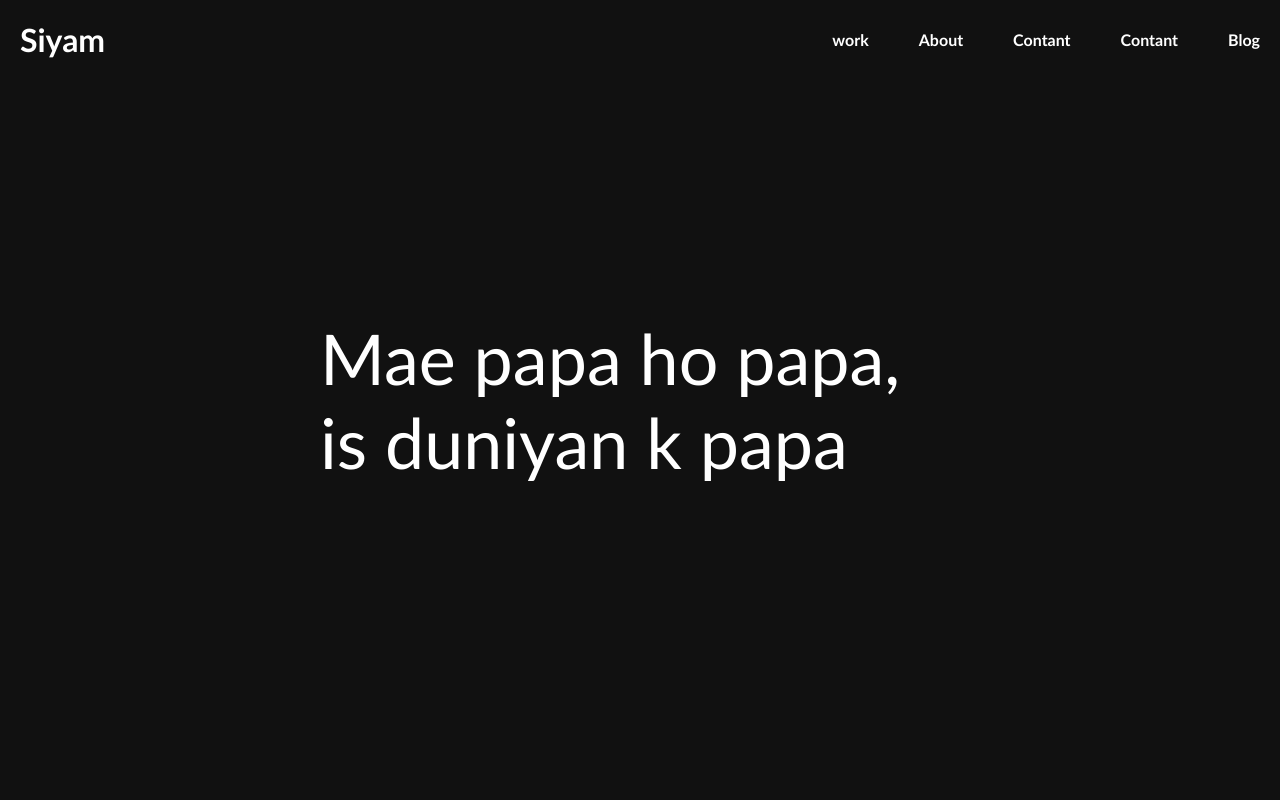
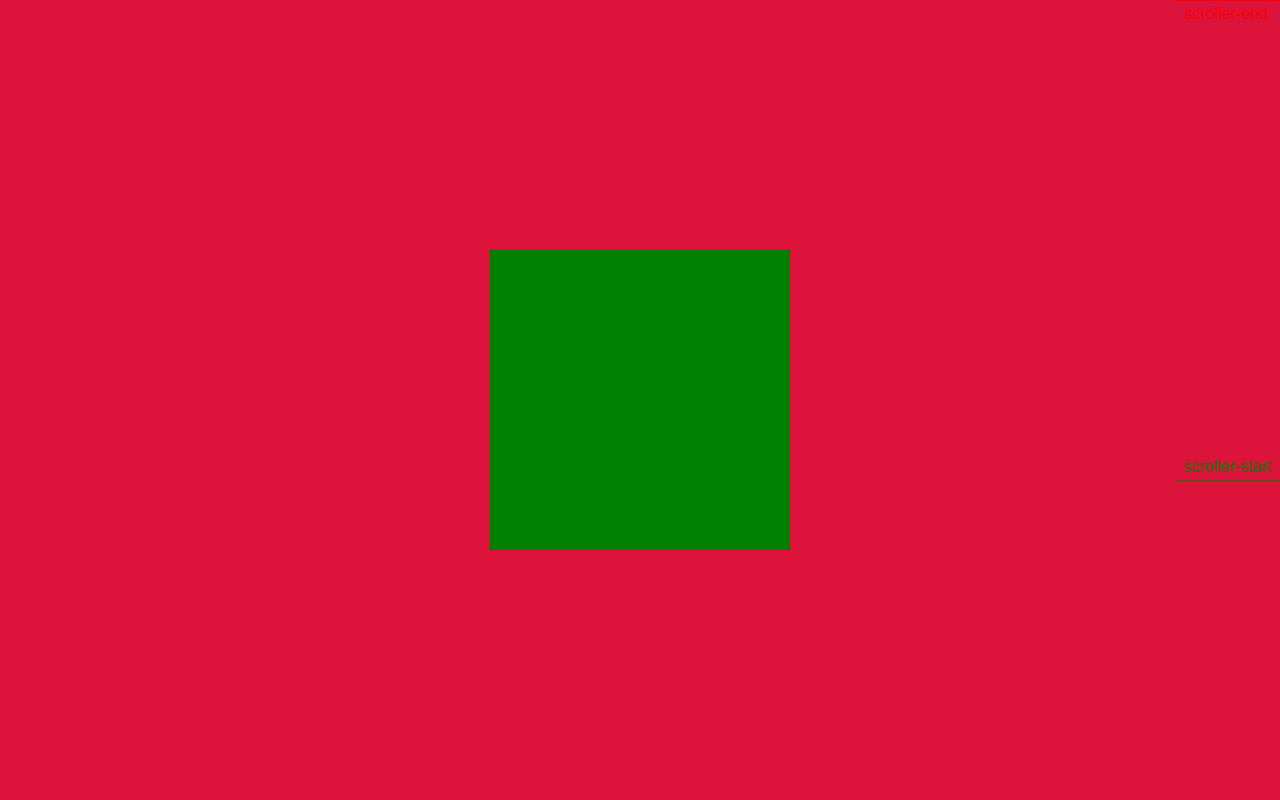
Before and after one commit to Ssiyam0123/gsap, a plain HTML site: page index.html in a window 1280 px wide. Shown: the top 800 px of the page. Drawn offline with nearby package versions, Linux system fonts and the light colour scheme.

Commit message:
scroll trigger

```diff
--- a/index.html
+++ b/index.html
@@ -7,19 +7,8 @@
     <link rel="stylesheet" href="style.css" />
   </head>
   <body>
-    <!-- <h1>hello i am h1</h1>
-    <h1>mae ho h1</h1>
-    <h1>ami h1</h1> -->
-    <!-- <div id="box">
-
-    </div>
-    <div id="box2"></div>
-    <div id="box3"></div> -->
-    <!-- <div id="box4"></div> -->
-     <div id="navbar">
-        <h1 id="navName">
-            Siyam
-        </h1>
+    <!-- <div id="navbar">
+      <h1 id="navName">Siyam</h1>
       <div id="navList">
         <h4>work</h4>
         <h4>About</h4>
@@ -29,16 +18,25 @@
       </div>
     </div>
 
-     <div id="paragraph">
-        Mae papa ho papa,
-        is duniyan k papa
+    <div id="paragraph">Mae papa ho papa, is duniyan k papa</div> -->
+
+    <div id="page1">
+      <div id="box"></div>
     </div>
+    <div id="page2">
+      <div id="box"></div>
+    </div>
+    <div id="page3">
+      <div id="box"></div>
+    </div>
+
     <script
       src="https://cdnjs.cloudflare.com/ajax/libs/gsap/3.12.5/gsap.min.js"
       integrity="sha512-7eHRwcbYkK4d9g/6tD/mhkf++eoTHwpNM9woBxtPUBWm67zeAfFC+HrdoE2GanKeocly/VxeLvIqwvCdk7qScg=="
       crossorigin="anonymous"
       referrerpolicy="no-referrer"
     ></script>
+    <script src="https://cdnjs.cloudflare.com/ajax/libs/gsap/3.12.5/ScrollTrigger.min.js" integrity="sha512-onMTRKJBKz8M1TnqqDuGBlowlH0ohFzMXYRNebz+yOcc5TQr/zAKsthzhuv0hiyUKEiQEQXEynnXCvNTOk50dg==" crossorigin="anonymous" referrerpolicy="no-referrer"></script>
     <script type="module" src="script.js"></script>
   </body>
 </html>
--- a/script.js
+++ b/script.js
@@ -64,25 +64,57 @@
 
 
 
-var tl = gsap.timeline()
+// var tl = gsap.timeline()
 
-tl.from("#navName",{
-    y: -30,
-    opacity:0,
+// tl.from("#navName",{
+//     y: -30,
+//     opacity:0,
+//     duaration:0.2,
+//     delay:0.2
+// })
+
+// tl.from("h4",{
+//     x:-30,
+//     opacity:0,
+//     duaration:0.2,
+//     stagger:0.1
+// })
+
+// tl.from("#paragraph",{
+//     x:-20,
+//     opacity:0,
+//     duaration:0.5,
+//     scale:0.3
+// })
+
+
+
+
+gsap.from("#page1 #box",{
+    scale:0,
+    delay:1,
     duaration:1,
-    delay:0.5
+    rotation:360,
+    borderRadius:"50%"
+})
+gsap.from("#page2 #box",{
+    scale:0,
+    delay:1,
+    duaration:1,
+    rotation:360,
+    borderRadius:"50%",
+    scrollTrigger:{
+        trigger:"#page2 #box",
+        scroller: "body",
+        markers:true,
+        start: "top 60%"
+    }
 })
 
-tl.from("h4",{
-    y:-30,
-    opacity:0,
-    duaration:0.2,
-    stagger:0.3
+gsap.from("#page3 #box",{
+    backgroundColor: "red",
+    borderRadius:"50%",
+    scrollTrigger: "#page3 #box",
+    delay:1,
+    duaration:2
 })
-
-tl.from("#paragraph",{
-    y:20,
-    opacity:0,
-    duaration:0.5,
-    scale:0.3
-})
--- a/style.css
+++ b/style.css
@@ -41,6 +41,8 @@ body{
     justify-content: space-between;
     /* background-color: red; */
     padding: 20px;
+    width: 80%;
+    margin: auto;
 }
 
 #navList{
@@ -48,6 +50,7 @@ body{
     align-items: center;
     justify-content: space-between;
     gap: 50px;
+
 }
 
 #paragraph{
@@ -57,3 +60,34 @@ left: 50%;
 transform: translate(-50%, -50%);
 font-size: 70px;
 }
+
+#page1{
+    width: 100%;
+    height: 100%;
+    background-color: crimson;
+    display: flex;
+    align-items: center;
+    justify-content: center;
+}
+#page2{
+    width: 100%;
+    height: 100%;
+    background-color: greenyellow;
+    display: flex;
+    align-items: center;
+    justify-content: center;
+}
+#page3{
+    width: 100%;
+    height: 100%;
+    background-color: whitesmoke;
+    display: flex;
+    align-items: center;
+    justify-content: center;
+}
+
+#box{
+    height: 300px;
+    width: 300px;
+    background-color: green;
+}
```
Lines whose indentation alone changed are shown as unchanged.
